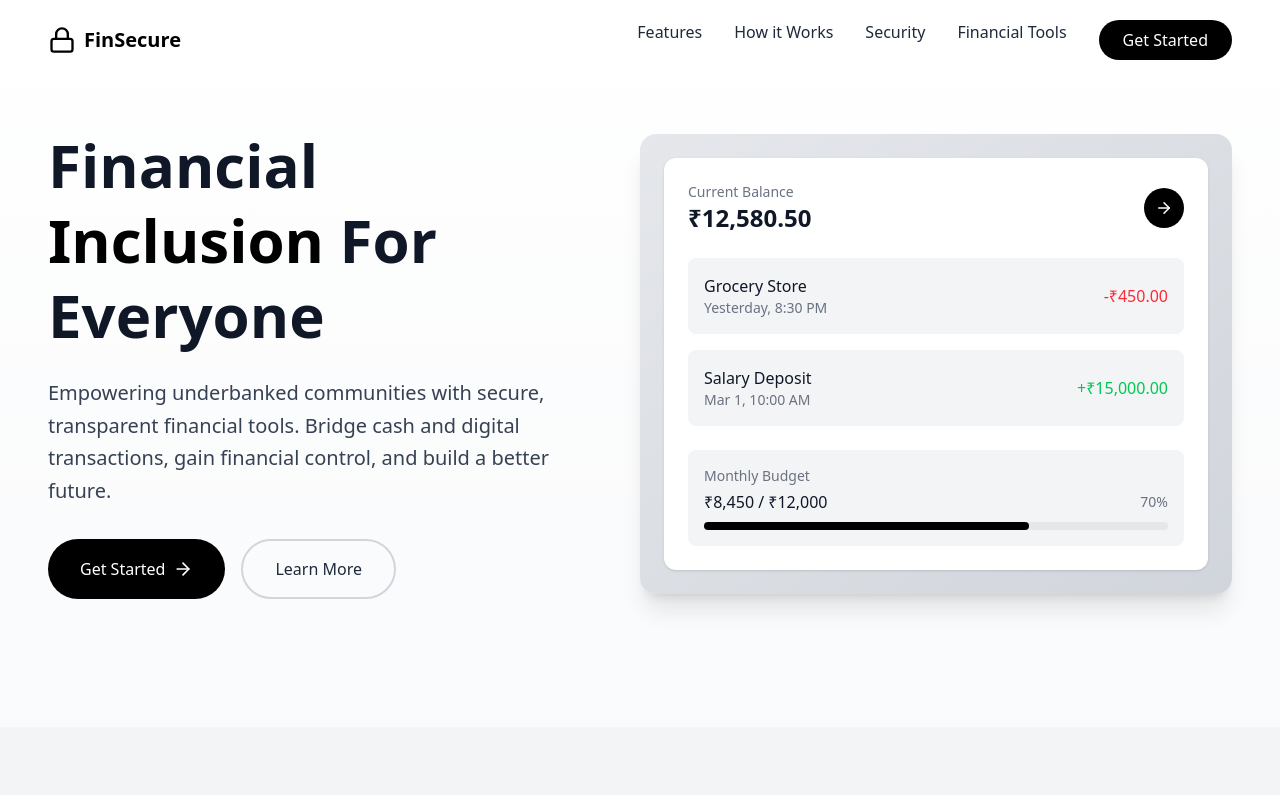
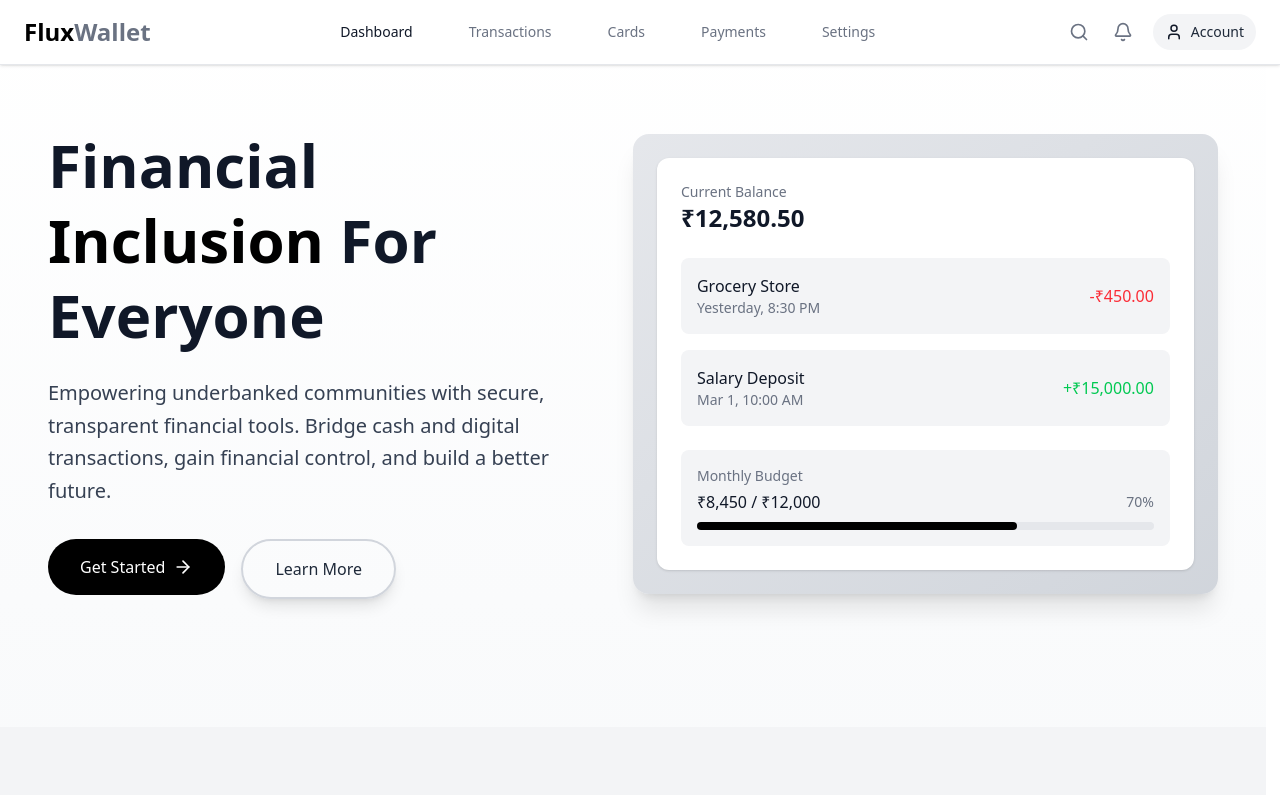
Before and after one commit to Jhil20/Exception-RuralFin, a React (Vite) app in the folder client/: page /home in a window 1280 px wide. Shown: the top 795 px of the page. Built offline with nearby package versions, Linux system fonts and the light colour scheme.

Commit message:
made changes in ui

```diff
--- a/client/index.html
+++ b/client/index.html
@@ -6,7 +6,7 @@
     <title>Rural-Fin</title>
   </head>
   <body>
-    <div id="root"></div>
+    <div id="root" ></div>
     <script type="module" src="/src/main.jsx"></script>
   </body>
 </html>
--- a/client/src/components/AgentModel.jsx
+++ b/client/src/components/AgentModel.jsx
@@ -84,7 +84,7 @@ const AgentModel = () => {
       id="how-it-works"
     >
       <div className="container mx-auto">
-        <div className="text-center mb-16">
+        <div className="text-center mb-6">
           <h2
             ref={titleRef}
             className="text-3xl md:text-4xl font-bold mb-4"
@@ -100,8 +100,8 @@ const AgentModel = () => {
           </p>
         </div>
 
-        <div className="flex flex-col lg:flex-row items-center gap-12">
-          <div className="w-full lg:w-1/2 order-2 lg:order-1">
+        <div className="flex flex-col justify-end lg:flex-row items-center gap-12">
+          <div className="w-full h-full lg:w-1/2 order-2 lg:order-1 ">
             <div className="grid grid-cols-1 md:grid-cols-2 gap-6">
               {steps.map((step, index) => (
                 <div
--- a/client/src/components/Features.jsx
+++ b/client/src/components/Features.jsx
@@ -84,7 +84,7 @@ const Features = () => {
             <div
               key={index}
               ref={el => featureRefs.current[index] = el}
-              className="bg-gray-50 p-8 rounded-xl hover:shadow-md transition-shadow duration-300"
+              className="bg-gray-50 p-8 rounded-xl border-2 border-gray-300 hover:shadow-lg transition-shadow duration-300"
             >
               <div className="bg-black text-white h-14 w-14 rounded-lg flex items-center justify-center mb-6">
                 {feature.icon}
--- a/client/src/components/Header1.jsx
+++ /dev/null
@@ -1,91 +0,0 @@
-import React, { useEffect, useState } from 'react';
-import { gsap } from 'gsap';
-import { MenuIcon, X, Lock } from 'lucide-react';
-
-const Header1 = () => {
-  const [isMenuOpen, setIsMenuOpen] = useState(false);
-//   const [scrolled, setScrolled] = useState(false);
-
-  useEffect(() => {
-    const handleScroll = () => {
-      setScrolled(window.scrollY > 50);
-    };
-
-    window.addEventListener('scroll', handleScroll);
-
-    // Animate header on mount
-    // gsap.from('.header', {
-    //   y: 100,
-    //   opacity: 0,
-    //   duration: 1,
-    //   ease: 'power3.out',
-    //   delay: 0.2
-    // });
-
-    return () => window.removeEventListener('scroll', handleScroll);
-  }, []);
-
-  const toggleMenu = () => {
-    setIsMenuOpen(!isMenuOpen);
-  };
-
-  return (
-    <div
-      className={` fixed  w-full bg-white h-20 right-0 z-50 transition-all duration-300 px-6 md:px-12 `}
-    >
-      <div className="w-full h-full mx-auto flex justify-between items-center">
-        <div className="flex items-center">
-          <Lock size={28} className="text-black mr-2" />
-          <span className="text-xl font-bold text-black">FinSecure</span>
-        </div>
-
-        {/* Desktop Navigation */}
-        <nav className="hidden md:flex space-x-8">
-          {['Features', 'How it Works', 'Security', 'Financial Tools'].map((item) => (
-            <a
-              key={item}
-              href={`#${item.toLowerCase().replace(/\s+/g, '-')}`}
-              className="text-gray-800 hover:text-black font-medium transition-colors"
-            >
-              {item}
-            </a>
-          ))}
-          <button className="bg-black text-white px-6 py-2 rounded-full hover:bg-gray-800 transition-colors">
-            Get Started
-          </button>
-        </nav>
-
-        {/* Mobile Menu Button */}
-        <button
-          className="md:hidden text-gray-800 focus:outline-none"
-          onClick={toggleMenu}
-        >
-          {isMenuOpen ? <X size={24} /> : <MenuIcon size={24} />}
-        </button>
-      </div>
-
-      {/* Mobile Navigation */}
-      {isMenuOpen && (
-        <div className="md:hidden absolute top-full left-0 right-0 bg-white shadow-lg py-4 px-6">
-          <div className="flex flex-col space-y-4">
-            {['Features', 'How it Works', 'Security', 'Financial Tools'].map((item) => (
-              <a
-                key={item}
-                href={`#${item.toLowerCase().replace(/\s+/g, '-')}`}
-                className="text-gray-800 hover:text-black font-medium py-2 transition-colors"
-                onClick={() => setIsMenuOpen(false)}
-              >
-                {item}
-              </a>
-            ))}
-            <button className="bg-black text-white px-6 py-3 rounded-full hover:bg-gray-800 transition-colors">
-              Get Started
-            </button>
-          </div>
-        </div>
-      )}
-    </div>
-  );
-};
-
-export default Header1;
--- a/client/src/components/Hero.jsx
+++ b/client/src/components/Hero.jsx
@@ -1,6 +1,7 @@
-import React, { useEffect, useRef } from 'react';
-import { gsap } from 'gsap';
-import { ArrowRight } from 'lucide-react';
+import React, { useEffect, useRef } from "react";
+import { gsap } from "gsap";
+import { ArrowRight } from "lucide-react";
+import { Link } from "react-router-dom";
 
 const Hero = () => {
   const sectionRef = useRef(null);
@@ -24,7 +25,7 @@ const Hero = () => {
       opacity: 0,
       y: 50,
       duration: 1,
-      ease: 'power3.out'
+      ease: "power3.out",
     })
       .from(
         paragraph,
@@ -32,9 +33,9 @@ const Hero = () => {
           opacity: 0,
           y: 30,
           duration: 1,
-          ease: 'power3.out'
+          ease: "power3.out",
         },
-        '-=0.6'
+        "-=0.6"
       )
       .from(
         cta,
@@ -42,9 +43,9 @@ const Hero = () => {
           opacity: 0,
           y: 30,
           duration: 0.8,
-          ease: 'power3.out'
+          ease: "power3.out",
         },
-        '-=0.6'
+        "-=0.6"
       )
       .from(
         image,
@@ -52,9 +53,9 @@ const Hero = () => {
           opacity: 0,
           x: 50,
           duration: 1,
-          ease: 'power3.out'
+          ease: "power3.out",
         },
-        '-=0.8'
+        "-=0.8"
       );
   }, []);
 
@@ -71,21 +72,28 @@ const Hero = () => {
               ref={headingRef}
               className="text-4xl md:text-5xl lg:text-6xl font-bold leading-tight text-gray-900 mb-6"
             >
-              Financial <span className="text-black">Inclusion</span> For Everyone
+              Financial <span className="text-black">Inclusion</span> For
+              Everyone
             </h1>
             <p
               ref={paragraphRef}
               className="text-lg md:text-xl text-gray-700 mb-8 leading-relaxed"
             >
-              Empowering underbanked communities with secure, transparent financial tools. Bridge cash and digital transactions, gain financial control, and build a better future.
+              Empowering underbanked communities with secure, transparent
+              financial tools. Bridge cash and digital transactions, gain
+              financial control, and build a better future.
             </p>
             <div ref={ctaRef} className="flex flex-col sm:flex-row gap-4">
-              <button className="bg-black text-white px-8 py-4 rounded-full font-medium hover:bg-gray-800 transition-all flex items-center justify-center">
+              <Link to={"/signup"}>
+              <button className="bg-black cursor-pointer text-white px-8 py-4 rounded-full font-medium hover:shadow-gray-600 hover:shadow-lg duration-300 transition-all flex items-center justify-center">
                 Get Started <ArrowRight size={20} className="ml-2" />
               </button>
-              <button className="border-2 border-gray-300 text-gray-800 px-8 py-4 rounded-full font-medium hover:border-gray-400 transition-all">
+              </Link>
+              <a href="#features">
+              <button  className="border-2 cursor-pointer  border-gray-300 text-gray-800 px-8 py-4 rounded-full font-medium hover:shadow-gray-600 shadow-lg duration-300 hover:border-gray-400 transition-all">
                 Learn More
               </button>
+              </a>
             </div>
           </div>
           <div ref={imageRef} className="w-full md:w-1/2 relative">
@@ -96,9 +104,7 @@ const Hero = () => {
                     <p className="text-sm text-gray-500">Current Balance</p>
                     <p className="text-2xl font-bold">₹12,580.50</p>
                   </div>
-                  <div className="bg-black text-white h-10 w-10 rounded-full flex items-center justify-center">
-                    <ArrowRight size={18} />
-                  </div>
+
                 </div>
 
                 <div className="space-y-4 mb-6">
@@ -106,7 +112,9 @@ const Hero = () => {
                     <div className="flex justify-between items-center">
                       <div>
                         <p className="font-medium">Grocery Store</p>
-                        <p className="text-sm text-gray-500">Yesterday, 8:30 PM</p>
+                        <p className="text-sm text-gray-500">
+                          Yesterday, 8:30 PM
+                        </p>
                       </div>
                       <p className="font-medium text-red-500">-₹450.00</p>
                     </div>
@@ -131,7 +139,7 @@ const Hero = () => {
                   <div className="w-full bg-gray-200 rounded-full h-2">
                     <div
                       className="bg-black h-2 rounded-full"
-                      style={{ width: '70%' }}
+                      style={{ width: "70%" }}
                     ></div>
                   </div>
                 </div>
--- a/client/src/index.css
+++ b/client/src/index.css
@@ -4,6 +4,10 @@
 .no-spinner::-webkit-inner-spin-button {
   -webkit-appearance: none;
   margin: 0;
+}
+
+html {
+  scroll-behavior: smooth;
 }
 
 .no-spinner {
--- a/client/src/routes/LandingPage.jsx
+++ b/client/src/routes/LandingPage.jsx
@@ -8,15 +8,15 @@ import FinancialLiteracy from "../components/FinancialLiteracy";
 import Stats from "../components/Stats";
 import { useGSAP } from "../hooks/useGSAP";
 import Footer1 from "../components/Footer1";
-import Header1 from "../components/Header1";
+import Header from "../components/Header";
 
 const LandingPage = () => {
   // Initialize GSAP and ScrollTrigger
   useGSAP();
 
   return (
-    <div className="min-h-screen bg-white text-gray-900">
-      <Header1 />
+    <div className="min-h-screen w-[98.9vw] bg-white text-gray-900">
+      <Header />
         <Hero />
         <Stats />
         <Features />
```
